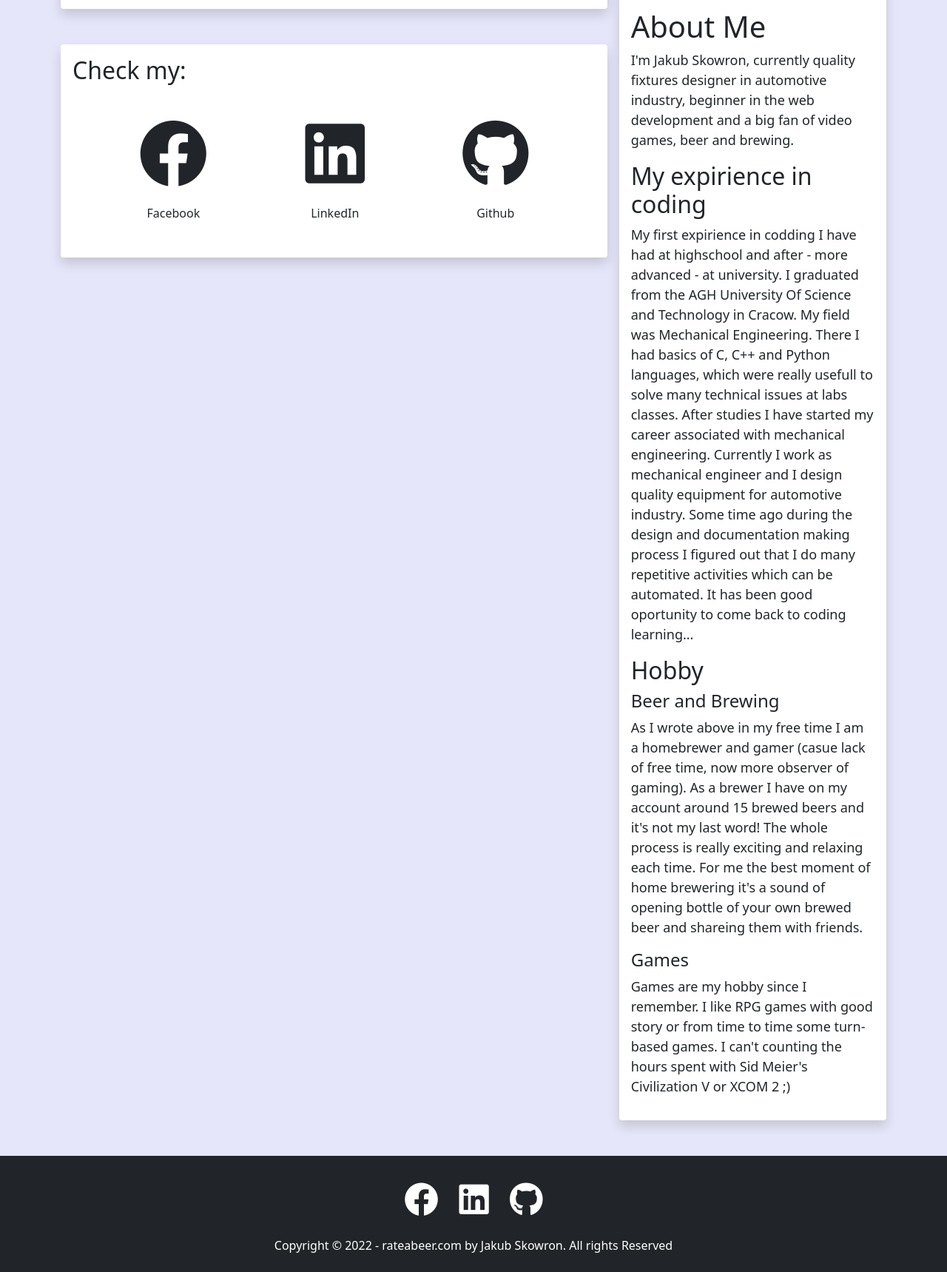
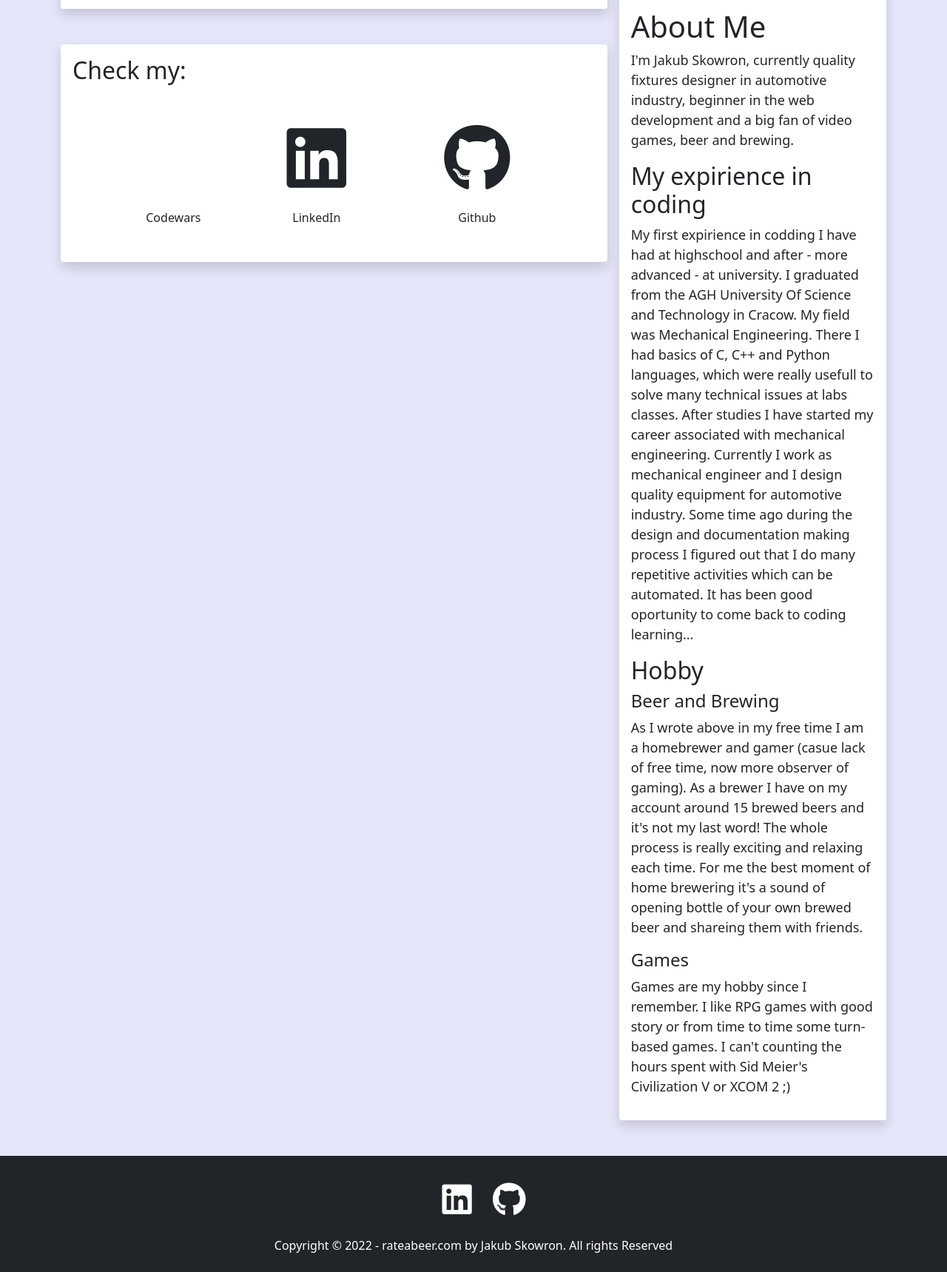
Before and after one commit to jakub-skowron/rateabeer-website, a Flask app: page /about in a window 1280 px wide. Shown: the part 374-2093 px from the top of the page at 74% size. Run offline with Flask 2, Linux system fonts and the light colour scheme; some libraries are stand-ins or nearby versions.

Commit message:
social logos changes

```diff
--- a/templates/about.html
+++ b/templates/about.html
@@ -15,8 +15,10 @@
                 <div class="mt-4">
                     <ul class="list-unstyled list-inline text-center">
                         <li class="list-inline-item mx-5">
-                        <a href="https://www.facebook.com/kuba.skowron.5" class="btn-floating btn-lg text-dark" style="font-size: 92px;"><i class="fab fa-facebook"></i></a>
-                        <p class="text-center">Facebook</p>
+                        <div style="margin-bottom: 12px;">
+                            <a href="https://www.codewars.com/users/Jaqbek95" class="btn-floating btn-lg text-dark" style="font-size: 88px;"><i class="iconify" data-icon="cib:codewars"></i></a>
+                        </div>
+                        <p class="text-center">Codewars</p>
                         </li>
                         <li class="list-inline-item mx-5">
                         <a href="https://www.linkedin.com/in/jakub-skowron-54b99217b" class="btn-floating btn-lg text-dark" style="font-size: 92px;"><i class="fa-brands fa-linkedin"></i></a>
--- a/templates/base.html
+++ b/templates/base.html
@@ -106,7 +109,7 @@
         <div>
           <ul class="list-unstyled list-inline">
             <li class="list-inline-item">
-              <a href="https://www.facebook.com/kuba.skowron.5" class="btn-floating btn-sm text-white" style="font-size: 46px;"><i class="fab fa-facebook"></i></a>
+              <a href="https://www.codewars.com/users/Jaqbek95" class="btn-floating btn-sm text-white" style="font-size: 46px;"><i class="iconify" data-icon="cib:codewars" style="margin-bottom: 10px;"></i></a>
             </li>
             <li class="list-inline-item">
               <a href="https://www.linkedin.com/in/jakub-skowron-54b99217b" class="btn-floating btn-sm text-white" style="font-size: 46px;"><i class="fa-brands fa-linkedin"></i></a>
```
Also changed, not shown: other parts of templates/base.html (+4 -1 lines).
